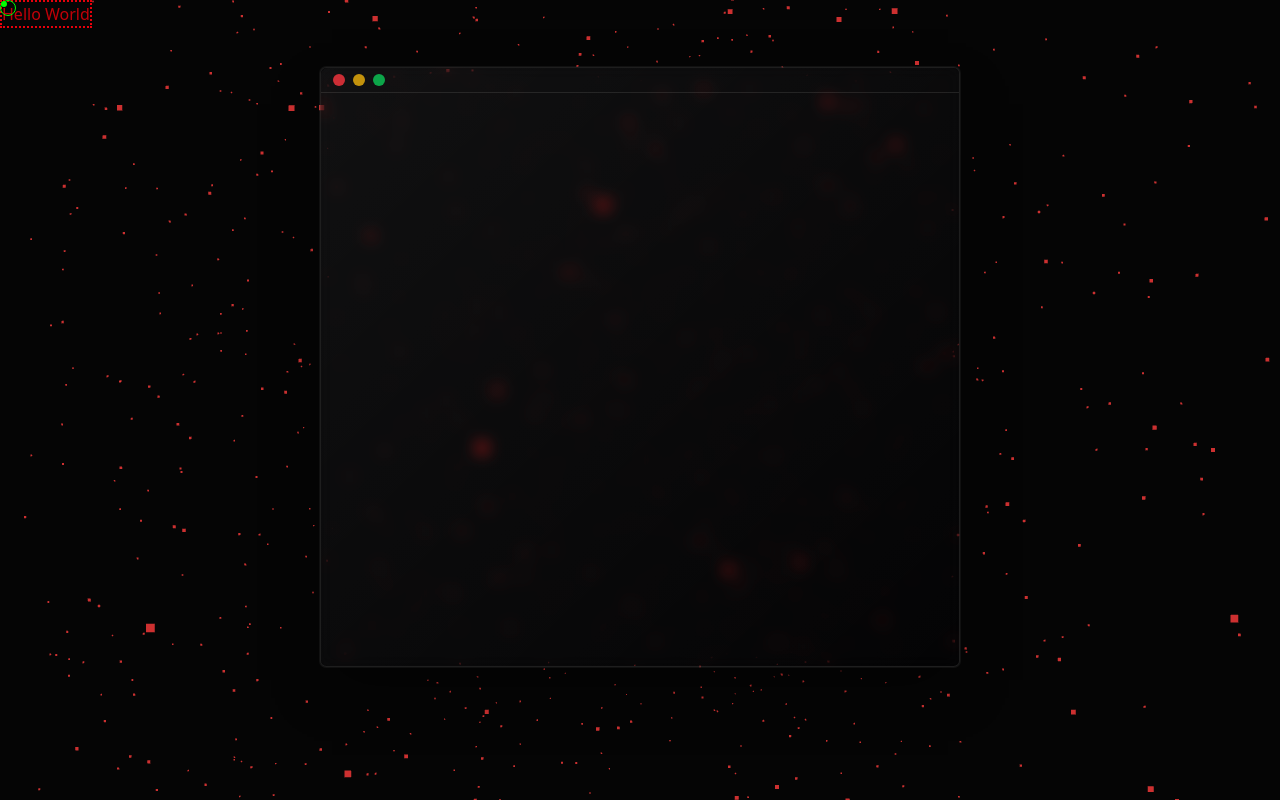
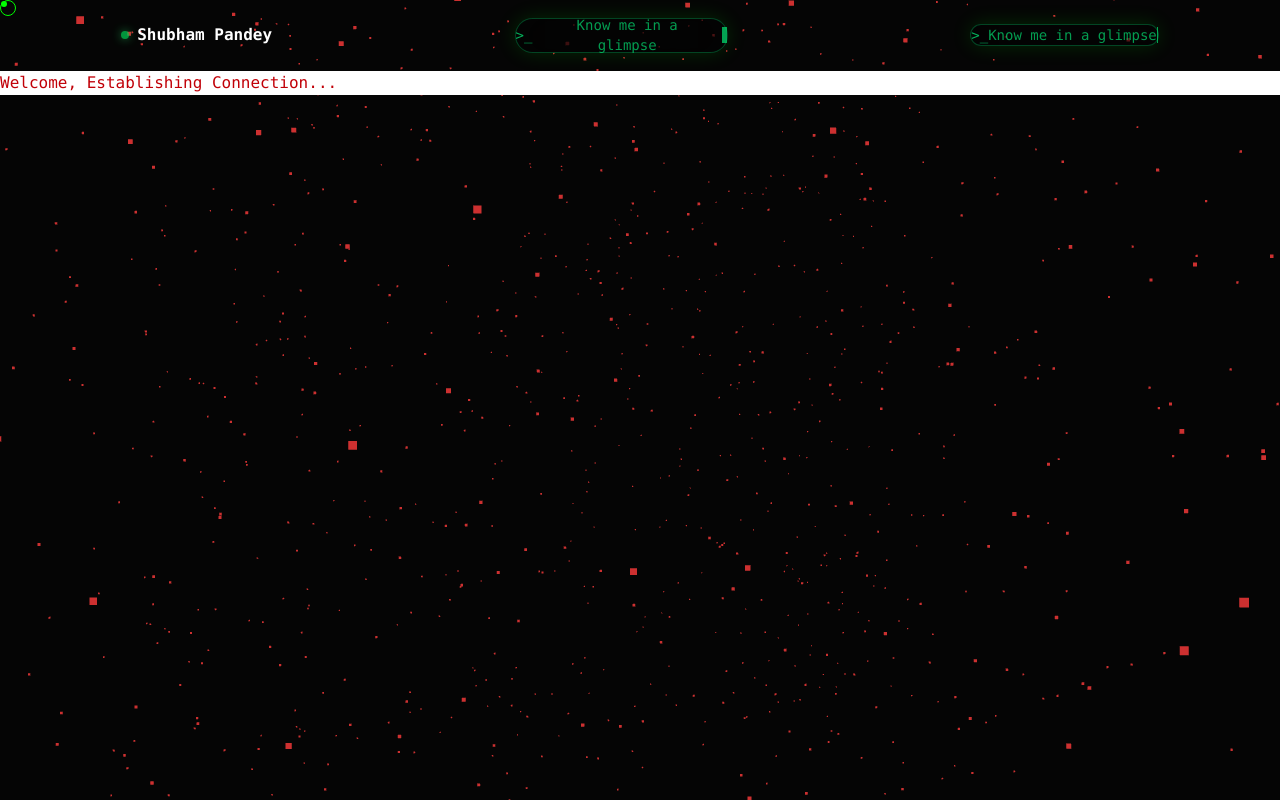
Before and after one commit to shubh4122/Portfolio, a React (Vite) app: page / in a window 1280 px wide. Built offline with nearby package versions, Linux system fonts and the light colour scheme.

Commit message:
Background working, starting with HERO SECTION

```diff
--- a/package.json
+++ b/package.json
@@ -11,9 +11,10 @@
   },
   "dependencies": {
     "@tailwindcss/vite": "^4.1.17",
+    "motion": "^12.23.26",
     "react": "^19.2.0",
     "react-dom": "^19.2.0",
-    "tailwindcss": "^4.1.17",
+    "tailwindcss": "^4.1.18",
     "three": "^0.181.2"
   },
   "devDependencies": {
--- a/src/App.jsx
+++ b/src/App.jsx
@@ -2,11 +2,12 @@ import './App.css'
 import CyberBackground3D from "./Components/CyberBackground3D.jsx";
 import {useEffect, useState} from "react";
 import SummaryTerminal from "./Components/SummaryTerminal.jsx";
+// import { motion, AnimatePresence} from "motion/react";
 
 
 const App = () => {
     const [HighPerfMode, setHighPerfMode] = useState(true);
-    const [showTerminal, setShowTerminal] = useState(true);
+    const [showTerminal, setShowTerminal] = useState(false);
 
     // setHighPerfMode(true); - //in 2 conditions - 1. Low performance device detected. 2. Toggled
 
@@ -45,27 +46,80 @@ const App = () => {
 
         return () => window.removeEventListener("mousemove", onMove);
     }, []);
-console.log(showTerminal);
+
     return (
-        <div className="relative overflow-x-hidden">
+        <div className="relative overflow-x-hidden font-mono antialiased">
             {/*Background*/}
             {HighPerfMode && <CyberBackground3D/>}
 
             {/*Foreground*/}
-            <div className="fixed w-screen h-screen">
+            <div className="flex flex-col w-screen h-screen">
                 {/*Cursor*/}
                 <div className="cursor-ring">
                     <div className="cursor-dot"></div>
                 </div>
 
-                {/*Foreground*/}
-                <nav className="absolute flex items-center justify-between mx-3">
-                    <div className="text-red-700 border-dotted border-red-600 border-2">Hello World</div>
+                <nav className="flex items-center justify-around w-screen h-[10vh] ">
+                    <div className="logo flex items-center gap-2">
+                        <span className="w-2 h-2 rounded-full bg-green-500 animate-pulse shadow-[0_0_10px_rgba(34,197,94,0.9)]"></span>
+                        <span className="text-white font-bold">Shubham Pandey</span>
+                    </div>
+
+
+                    <button
+                        onClick={() => {
+                            setShowTerminal(true)
+                        }}
+                        className="w-1/6 h-2/4 relative flex items-center justify-center gap-3
+                         rounded-full
+                         bg-black/40 backdrop-blur-xl backdrop-saturate-150
+                         border border-green-400/30
+                         text-green-400 font-mono text-sm
+                         shadow-[0_0_20px_rgba(0,255,0,0.15)]
+                         hover:bg-black/60 hover:border-green-400/60
+                         hover:shadow-[0_0_30px_rgba(0,255,0,0.35)]
+                         transition-all duration-300
+                         cursor-hover-target">
+                        <span className="opacity-80">&gt;_</span>
+                        <span className="opacity-70">Know me in a glimpse</span>
+
+                        <span className="w-[5px] h-4 bg-green-400 animate-pulse ml-1"></span>
+                    </button>
+
+                    <button
+                        className="relative flex items-center
+                         rounded-full
+                         bg-black/40 backdrop-blur-xl backdrop-saturate-150
+                         border border-green-400/30
+                         text-green-400 font-mono text-sm
+                         shadow-[0_0_20px_rgba(0,255,0,0.15)]
+                         hover:bg-black/60 hover:border-green-400/60
+                         hover:shadow-[0_0_30px_rgba(0,255,0,0.35)]
+                         transition-all duration-300
+                         cursor-hover-target">
+                        <span className="opacity-80">&gt;_</span>
+                        <span className="opacity-70">Know me in a glimpse</span>
+                        {/*Fake Terminal like cursor*/}
+                        <span className="w-[1px] h-4 bg-green-400 animate-pulse ml-1"></span>
+                    </button>
+
+
                 </nav>
 
+                {/*Hero Section*/}
+                <div className="w-screen bg-white">
+                    <h4 className="text-red-700">Welcome, Establishing Connection...</h4>
+                </div>
+
+
+
+
+
+                {/*Terminal - code to be at the end*/}
                 <div className="flex justify-center align-top h-screen w-screen">
-                    {showTerminal && <SummaryTerminal closeTerminal={() => setShowTerminal(false)} />}
+                {showTerminal && <SummaryTerminal closeTerminal={() => setShowTerminal(false)}/>}
                 </div>
+
             </div>
 
         </div>
--- a/src/index.css
+++ b/src/index.css
@@ -20,7 +20,16 @@
 /*}*/
 
 @import "tailwindcss";
+@import url('https://fonts.googleapis.com/css2?family=JetBrains+Mono:wght@300;400;500;600;700&display=swap');
+
 @tailwind utilities;
+
+
+/*div, nav {*/
+/*    border-color: #00FF00;*/
+/*    border-style: solid;*/
+/*    border-width: 1px;*/
+/*}*/
 
 @layer base {
     html,body{
--- /dev/null
+++ b/tailwind.config.js
@@ -0,0 +1,10 @@
+export default {
+    theme: {
+        extend: {
+            fontFamily: {
+                mono: ['"JetBrains Mono"', 'monospace'],
+            },
+        },
+    },
+    plugins: [],
+};
```
Also changed, not shown: src/App.css (line endings or trailing spaces), src/Components/CyberBackground3D.jsx (line endings or trailing spaces), src/Components/SummaryTerminal.jsx (line endings or trailing spaces), 2 other files (tests, documents, lock files or other folders).
